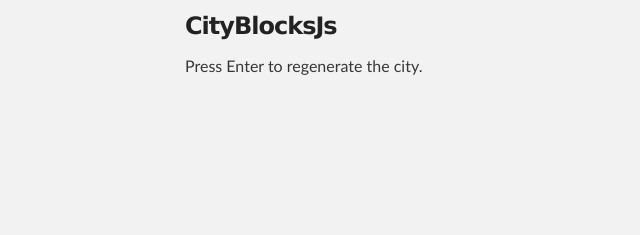
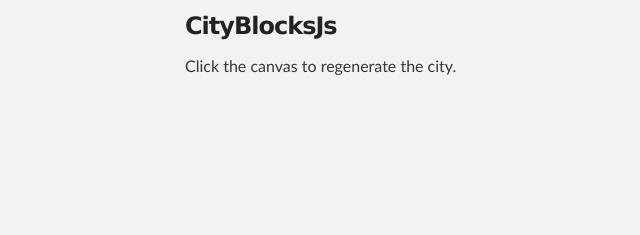
Before and after one commit to cgibbs/CityBlocksJs, a plain HTML site: page index.html in a window 1280 px wide. Shown: the part 252-487 px from the top of the page, 135-775 px from the left. Drawn offline with nearby package versions, Linux system fonts and the light colour scheme; a script that the page names is missing.

Commit message:
Actual working instructions

```diff
--- a/index.html
+++ b/index.html
@@ -34,7 +34,7 @@
       <section id="main_content" class="inner">
         <h3>
 <a id="coffeegen" class="anchor" href="#coffeegen" aria-hidden="true"><span aria-hidden="true" class="octicon octicon-link"></span></a>CityBlocksJs</h3>
-    <p>Press Enter to regenerate the city.</p>
+    <p>Click the canvas to regenerate the city.</p>
     <canvas id="cityBlocks" width="1000" height="750" onclick="gen()"></canvas>
     <script src="./cityblocks.js"></script>
     </section>
```
